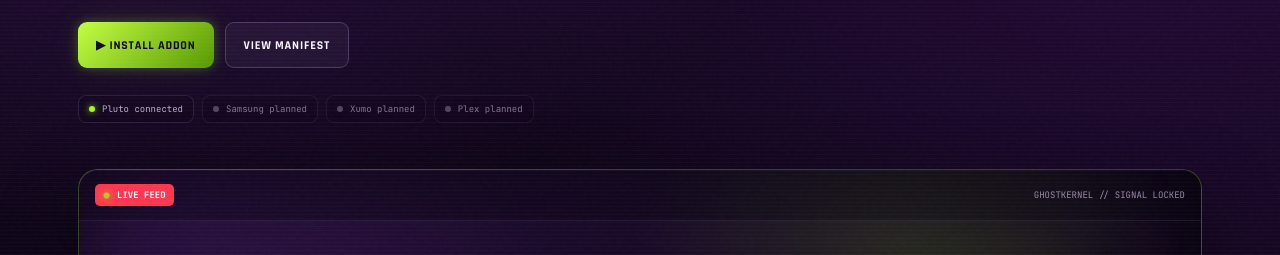
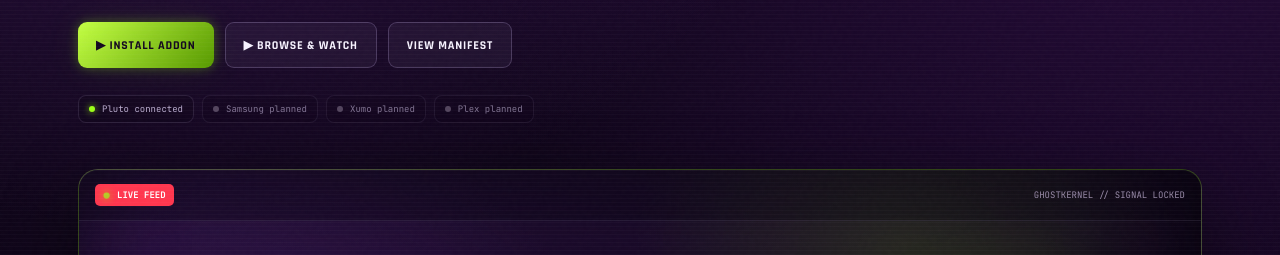
Before and after one commit to KornDog0804/Korndog-sports-addon, a website: page index.html in a window 1280 px wide. Shown: the part 489-744 px from the top of the page. Drawn offline with Linux system fonts and the light colour scheme.

```diff
--- a/index.html
+++ b/index.html
@@ -24,7 +24,7 @@
 <div class="grid"></div><div class="scan"></div><div class="noise"></div>
 <header class="topbar"><div class="topbar-inner shell"><div class="brand"><div class="mark">🧟</div><div><strong>KornDog Sports</strong><span>GhostKernel live broadcast engine</span></div></div><div class="state"><i class="pulse"></i>MANIFEST LIVE</div></div></header>
 <main class="shell">
-<section class="hero"><div class="eyebrow">Free sports feeds consolidated</div><h1>One feed.<br>Every <span>damn game.</span></h1><p class="lead">KornDog Sports pulls free live sports channels into one fast Stremio catalog. No app hopping. No channel scavenger hunt. Just pick the feed and let it rip.</p><div class="actions"><a class="btn primary" id="installTop" href="#install">▶ Install addon</a><a class="btn secondary" href="/manifest.json" target="_blank" rel="noopener">View manifest</a></div><div class="network-row"><span class="network"><i></i>Pluto connected</span><span class="network planned"><i></i>Samsung planned</span><span class="network planned"><i></i>Xumo planned</span><span class="network planned"><i></i>Plex planned</span></div></section>
+<section class="hero"><div class="eyebrow">Free sports feeds consolidated</div><h1>One feed.<br>Every <span>damn game.</span></h1><p class="lead">KornDog Sports pulls free live sports channels into one fast Stremio catalog. No app hopping. No channel scavenger hunt. Just pick the feed and let it rip.</p><div class="actions"><a class="btn primary" id="installTop" href="#install">▶ Install addon</a><a class="btn secondary" href="/browse.html">▶ Browse &amp; Watch</a><a class="btn secondary" href="/manifest.json" target="_blank" rel="noopener">View manifest</a></div><div class="network-row"><span class="network"><i></i>Pluto connected</span><span class="network planned"><i></i>Samsung planned</span><span class="network planned"><i></i>Xumo planned</span><span class="network planned"><i></i>Plex planned</span></div></section>
 <section class="broadcast"><div class="broadcast-top"><div class="live-bug"><i class="pulse"></i>LIVE FEED</div><div class="signal">GHOSTKERNEL // SIGNAL LOCKED</div></div><div class="broadcast-body"><div class="ball"></div><div class="game"><div class="kicker">KORNDOG SPORTS // STREMIO</div><div class="matchup">FREE <em>+</em> LIVE</div><div class="scoreline"><div class="score">NO APP HUNTING</div></div><div class="meta"><span>Fresh catalog resolution</span><span>Provider tagged</span><span>HLS playback</span></div></div></div></section>
 <section class="section" id="channels"><div class="section-head"><div class="section-title"><small>Catalog preview</small><h2>Pick your poison</h2></div><div class="count">SPORTS<br>COMBAT<br>RACING</div></div><div class="cards">
 <article class="card"><div class="art" style="--a:#173574;--b:#426fe0"><span class="tag">LIVE</span><span class="hd">AUTO</span><div class="logo">SPORTS</div></div><div class="card-body"><div class="card-name">Live Sports</div><div class="card-copy">Free sports channels surfaced from connected providers.</div><div class="card-bottom"><span class="source">PLUTO</span><span class="channel-state">CONNECTED</span></div></div></article>
```
